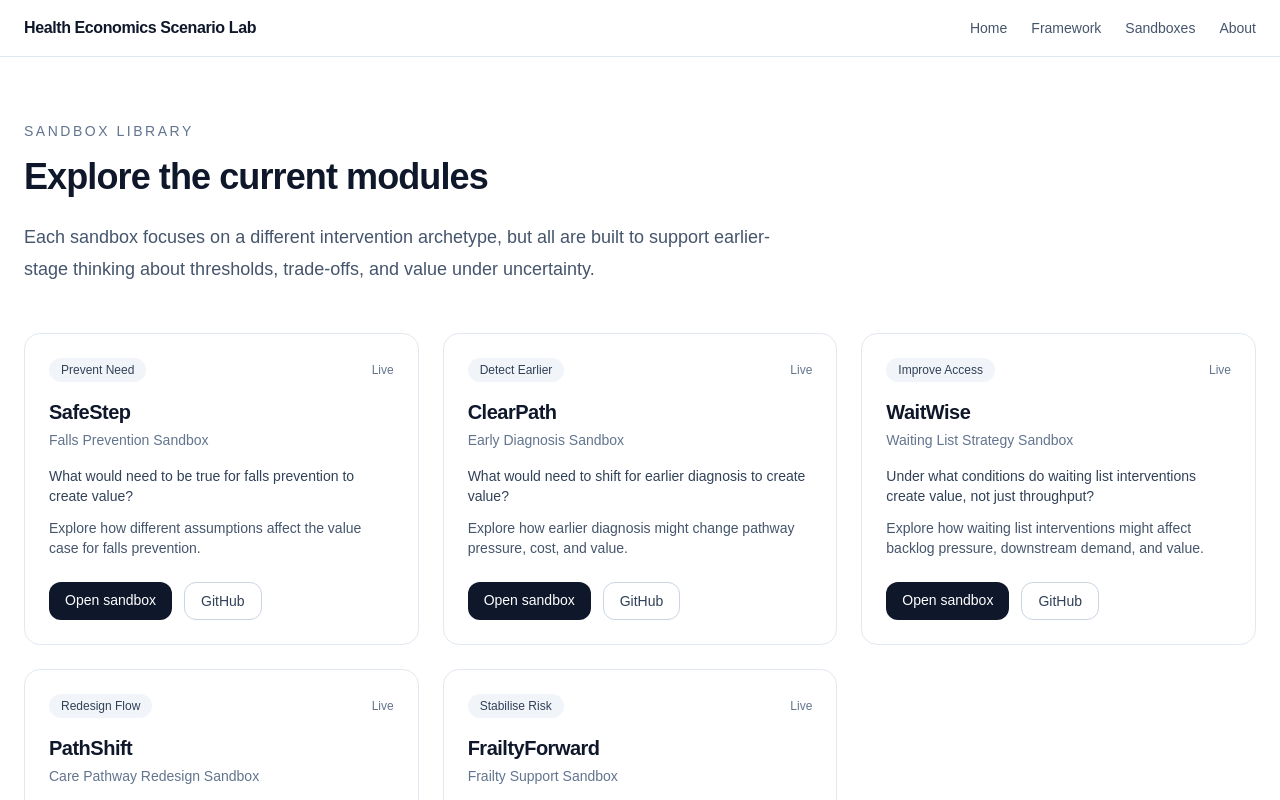
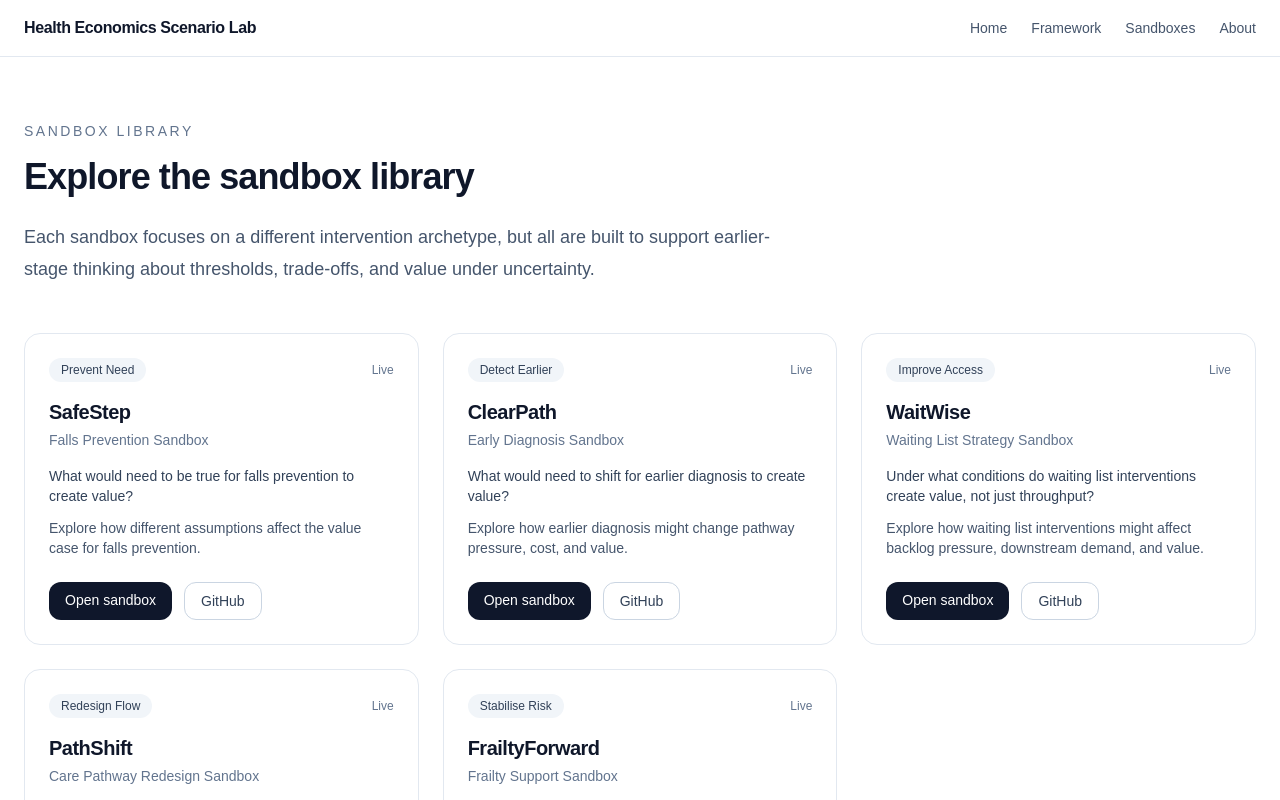
Before and after one commit to olivercareyncl/health-economics-scenario-lab, a Next.js app in the folder site/: page /sandboxes in a window 1280 px wide. Shown: the top 800 px of the page. Built offline with nearby package versions, Linux system fonts and the light colour scheme.

Commit message:
Update page.tsx

```diff
--- a/site/src/app/sandboxes/page.tsx
+++ b/site/src/app/sandboxes/page.tsx
@@ -8,7 +8,7 @@ export default function SandboxesPage() {
         Sandbox library
       </p>
       <h1 className="mt-4 text-4xl font-semibold tracking-tight">
-        Explore the current modules
+        Explore the sandbox library
       </h1>
       <p className="mt-6 max-w-3xl text-lg leading-8 text-slate-600">
         Each sandbox focuses on a different intervention archetype, but all are
```
